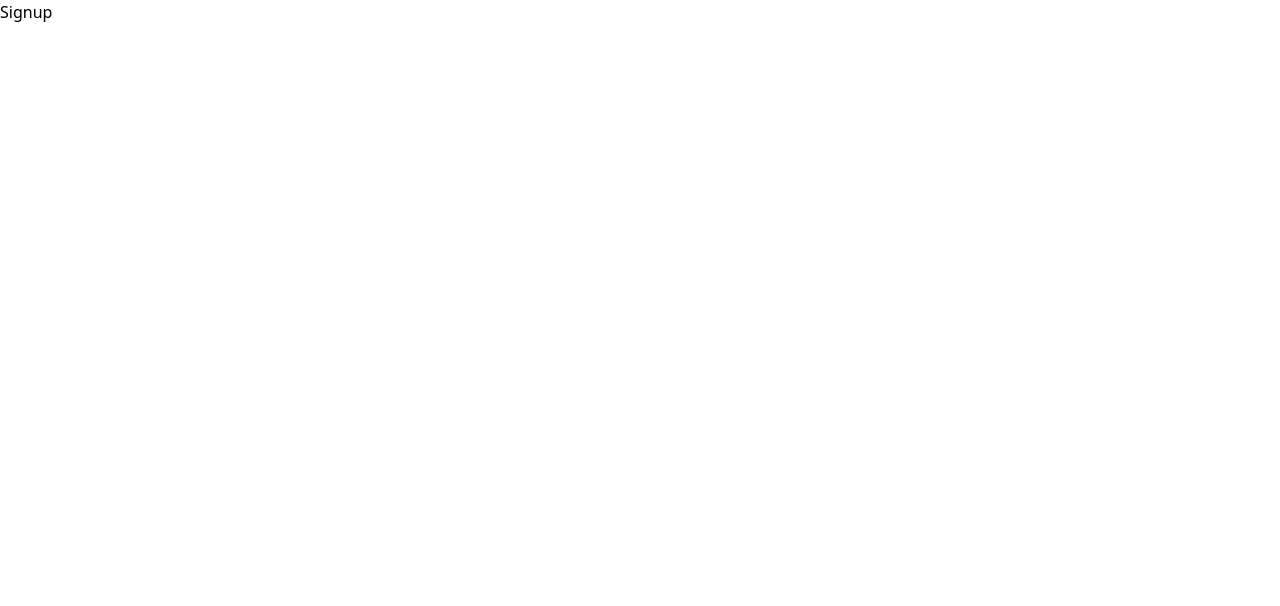
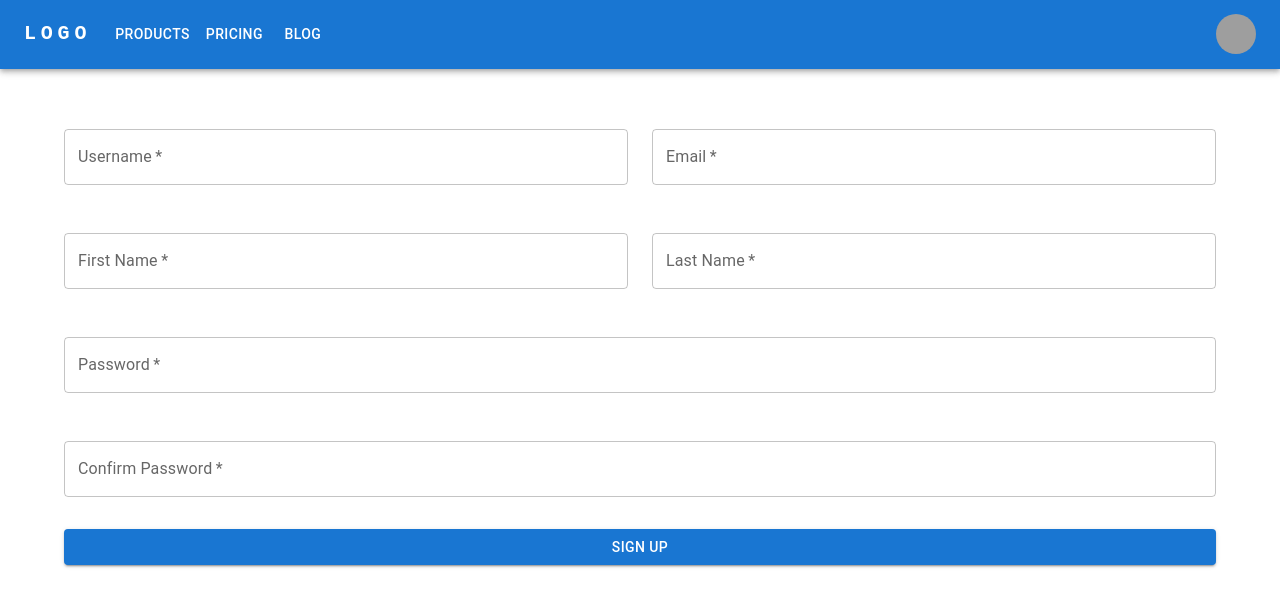
Before and after one commit to Anadudev/Porthree, a React (Vite) app in the folder frontend/: page /signup in a window 1280 px wide. Shown: the top 606 px of the page. Built offline with nearby package versions, Linux system fonts and the light colour scheme; grey boxes are pictures that could not be loaded.

Commit message:
add signup frontend

```diff
--- /dev/null
+++ b/frontend/apiConfig.js
@@ -0,0 +1,10 @@
+// Define the API host with a fallback value
+const apiHost = "http://localhost:8000"; // to rectify : process.env.REACT_APP_API_HOST || "http://localhost:8000";
+
+// Define the api object
+const api = {
+    apiHost,
+};
+
+// Export the api object
+export default api;
--- a/frontend/package.json
+++ b/frontend/package.json
@@ -13,7 +13,9 @@
     "@emotion/react": "^11.11.4",
     "@emotion/styled": "^11.11.0",
     "@fontsource/roboto": "^5.0.12",
+    "@mui/icons-material": "^5.15.14",
     "@mui/material": "^5.15.14",
+    "axios": "^1.6.8",
     "localforage": "^1.10.0",
     "match-sorter": "^6.3.4",
     "react": "^18.2.0",
--- a/frontend/src/pages/Signup.jsx
+++ b/frontend/src/pages/Signup.jsx
@@ -1,9 +1,197 @@
-import React from 'react'
+import React, { useState, useRef } from 'react';
+import axios from 'axios';
+import { Container, Grid, TextField, Button, Box } from '@mui/material';
+import ResponsiveAppBar from '../components/Nav';
+import { useNavigate } from 'react-router-dom'; // Import useNavigate
+import api from '../../apiConfig';
 
 const Signup = () => {
-    return (
-        <div>Signup</div>
-    )
-}
+ const [formData, setFormData] = useState({
+    firstName: '',
+    lastName: '',
+    email: '',
+    password: '',
+    confirmPassword: '',
+    username: '' // Add username field
+ });
+ const [emptyFields, setEmptyFields] = useState({}); // State to track empty fields
+ const [successMessage, setSuccessMessage] = useState(''); // State for success message
+ const navigate = useNavigate(); // Use navigate for navigation
+ const signupRef = useRef(null); // Create a ref for the signup container
 
-export default Signup
+ const handleInputChange = (e) => {
+    const { name, value } = e.target;
+    setFormData({ ...formData, [name]: value });
+    // Update emptyFields state based on the input change
+    setEmptyFields(prev => ({ ...prev, [name]: value.trim() === '' }));
+ };
+
+ const scrollToSignup = () => {
+    signupRef.current.scrollIntoView({ behavior: 'smooth', block: 'start' });
+ };
+
+ const handleSignUp = async () => {
+    // Check if any field is empty
+    const isAnyFieldEmpty = Object.values(emptyFields).some(isEmpty => isEmpty);
+    if (isAnyFieldEmpty) {
+      alert("Please fill in all required fields.");
+      return; // Prevent the sign-up logic from running
+    }
+
+    // Check if passwords match
+    if (formData.password !== formData.confirmPassword) {
+      alert("Passwords don't match!");
+      return;
+    }
+
+    // Prepare data for submission
+    const userData = {
+      first_name: formData.firstName,
+      last_name: formData.lastName,
+      email: formData.email,
+      password: formData.password,
+      username: formData.username // Include username in the data
+    };
+
+    try {
+      // Send POST request to signup API endpoint
+      const apiUrl = `${api.apiHost}/auth_app/signup/`
+      const response = await axios.post(apiUrl, userData);
+      console.log(response.data);
+      const success_message = `Account successfully created ${response.data.username}`;
+      setSuccessMessage(success_message);
+
+      // After successful signup, redirect to login page
+      // Uncomment the following line and replace '/login' with your actual login route
+      // history.push('/login');
+    } catch (error) {
+      const failure_message = `For some reason your account was not created please try again`;
+      setSuccessMessage(failure_message);
+      console.error("Error signing up:", error);
+      // Handle error, e.g., show an error message to the user
+    }
+ };
+
+ return (
+    <div>
+      <ResponsiveAppBar />
+      {successMessage && ( // Conditionally render success message
+        <Box
+          display="flex"
+          flexDirection="column"
+          alignItems="center"
+          justifyContent="center"
+          height="100vh" // Adjust the height as needed
+          textAlign="center"
+          borderBottom= "20px"
+        >
+          <p>{successMessage}</p>
+          <Button variant="contained" color="primary" onClick={() => navigate('/login')}>
+            Go to login
+          </Button> <br></br>
+          <Button variant="contained" color="primary" onClick={scrollToSignup}>
+            Sign up
+          </Button>
+        </Box>
+      )}
+      <Container >
+        <Grid container spacing={3} justifyContent="center" style={{ marginTop: '20px' }}>
+          <Grid item xs={12} sm={6}>
+            <TextField
+              ref={signupRef}
+              name="username" // Add username TextField
+              label="Username"
+              variant="outlined"
+              fullWidth
+              margin="normal"
+              value={formData.username}
+              onChange={handleInputChange}
+              required // Mark as required
+              error={emptyFields.username} // Highlight if empty
+              helperText={emptyFields.username && "This field is required"} // Show helper text if empty
+            />
+          </Grid>
+          <Grid item xs={12} sm={6}>
+            <TextField
+              name="email"
+              label="Email"
+              variant="outlined"
+              fullWidth
+              margin="normal"
+              value={formData.email}
+              onChange={handleInputChange}
+              required // Mark as required
+              error={emptyFields.email} // Highlight if empty
+              helperText={emptyFields.email && "This field is required"} // Show helper text if empty
+            />
+          </Grid>
+          <Grid item xs={12} sm={6}>
+            <TextField
+              name="firstName"
+              label="First Name"
+              variant="outlined"
+              fullWidth
+              margin="normal"
+              value={formData.firstName}
+              onChange={handleInputChange}
+              required // Mark as required
+              error={emptyFields.firstName} // Highlight if empty
+              helperText={emptyFields.firstName && "This field is required"} // Show helper text if empty
+            />
+          </Grid>
+          <Grid item xs={12} sm={6}>
+            <TextField
+              name="lastName"
+              label="Last Name"
+              variant="outlined"
+              fullWidth
+              margin="normal"
+              value={formData.lastName}
+              onChange={handleInputChange}
+              required // Mark as required
+              error={emptyFields.lastName} // Highlight if empty
+              helperText={emptyFields.lastName && "This field is required"} // Show helper text if empty
+            />
+          </Grid>
+          <Grid item xs={12}>
+            <TextField
+              name="password"
+              label="Password"
+              type="password"
+              variant="outlined"
+              fullWidth
+              margin="normal"
+              value={formData.password}
+              onChange={handleInputChange}
+              required // Mark as required
+              error={emptyFields.password} // Highlight if empty
+              helperText={emptyFields.password && "This field is required"} // Show helper text if empty
+            />
+          </Grid>
+          <Grid item xs={12}>
+            <TextField
+              name="confirmPassword"
+              label="Confirm Password"
+              type="password"
+              variant="outlined"
+              fullWidth
+              margin="normal"
+              value={formData.confirmPassword}
+              onChange={handleInputChange}
+              required // Mark as required
+              error={emptyFields.confirmPassword} // Highlight if empty
+              helperText={emptyFields.confirmPassword && "This field is required"} // Show helper text if empty
+            />
+          </Grid>
+          <Grid item xs={12}>
+            <Button variant="contained" color="primary" fullWidth onClick={handleSignUp}>
+              Sign Up
+            </Button>
+          </Grid>
+        </Grid>
+      </Container>
+    </div>
+ );
+};
+
+export default Signup;
```
Also changed, not shown: 1 other file (tests, documents, lock files or other folders).
